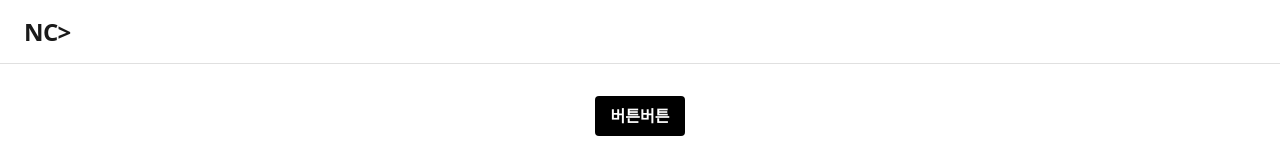
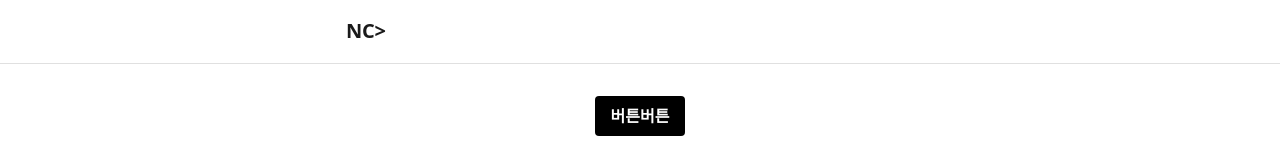
Before and after one commit to novvvv/NimdaPage, a React (Vite) app in the folder NimdaConFrontEnd/: page /login in a window 1280 px wide. Shown: the top 160 px of the page. Built offline with nearby package versions, Linux system fonts and the light colour scheme; a web font is replaced by a local one.

Commit message:
style. 수정

```diff
--- a/NimdaConFrontEnd/src/components/icons/Logo.tsx
+++ b/NimdaConFrontEnd/src/components/icons/Logo.tsx
@@ -3,7 +3,7 @@ import React from 'react';
 const BrandSection: React.FC = () => {
   return (
     <div className="flex items-center">
-      <div className="text-[#1A1A1A] font-inter text-xl xl:text-2xl font-bold leading-tight tracking-tight">
+      <div className="text-[#1A1A1A] font-inter text-xl font-bold leading-[30px] tracking-[-0.2px] ml-[322px] mt-4 mb-[18px]">
         NC&gt;
       </div>
     </div>
```
